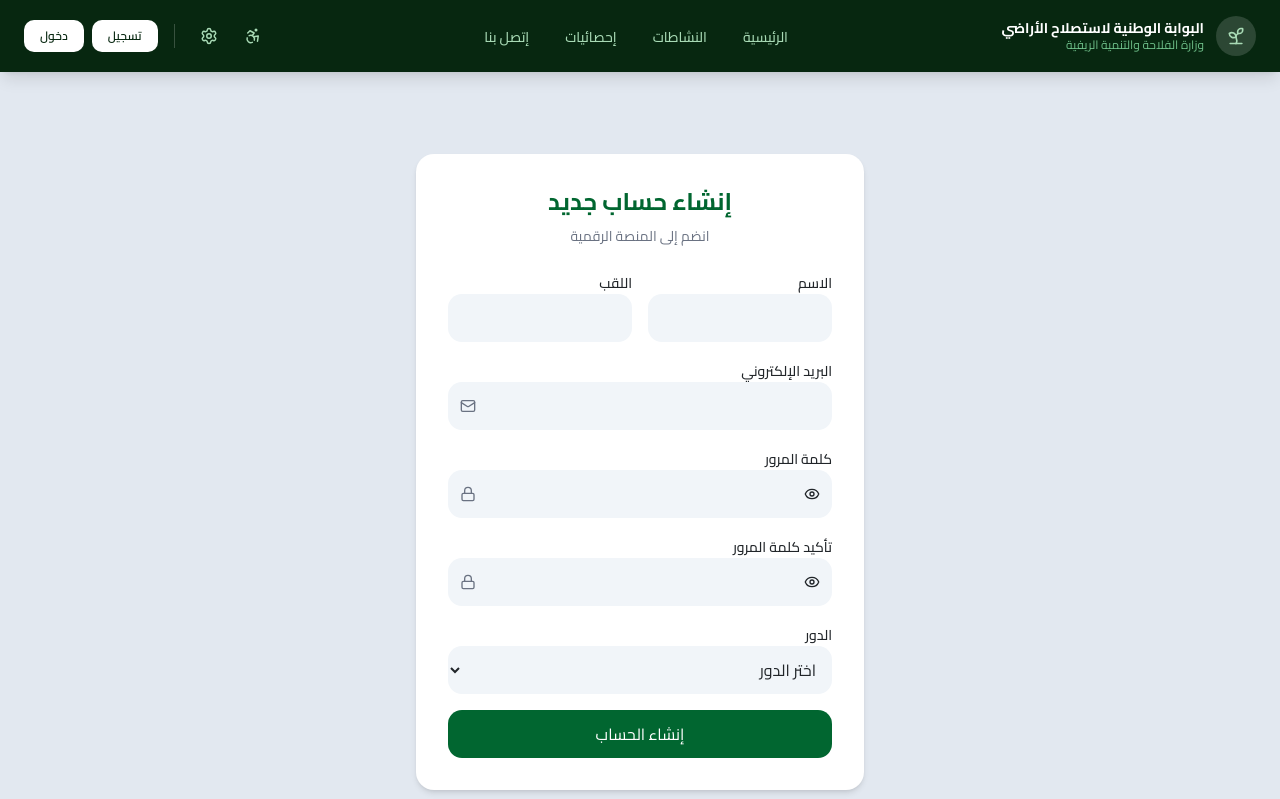
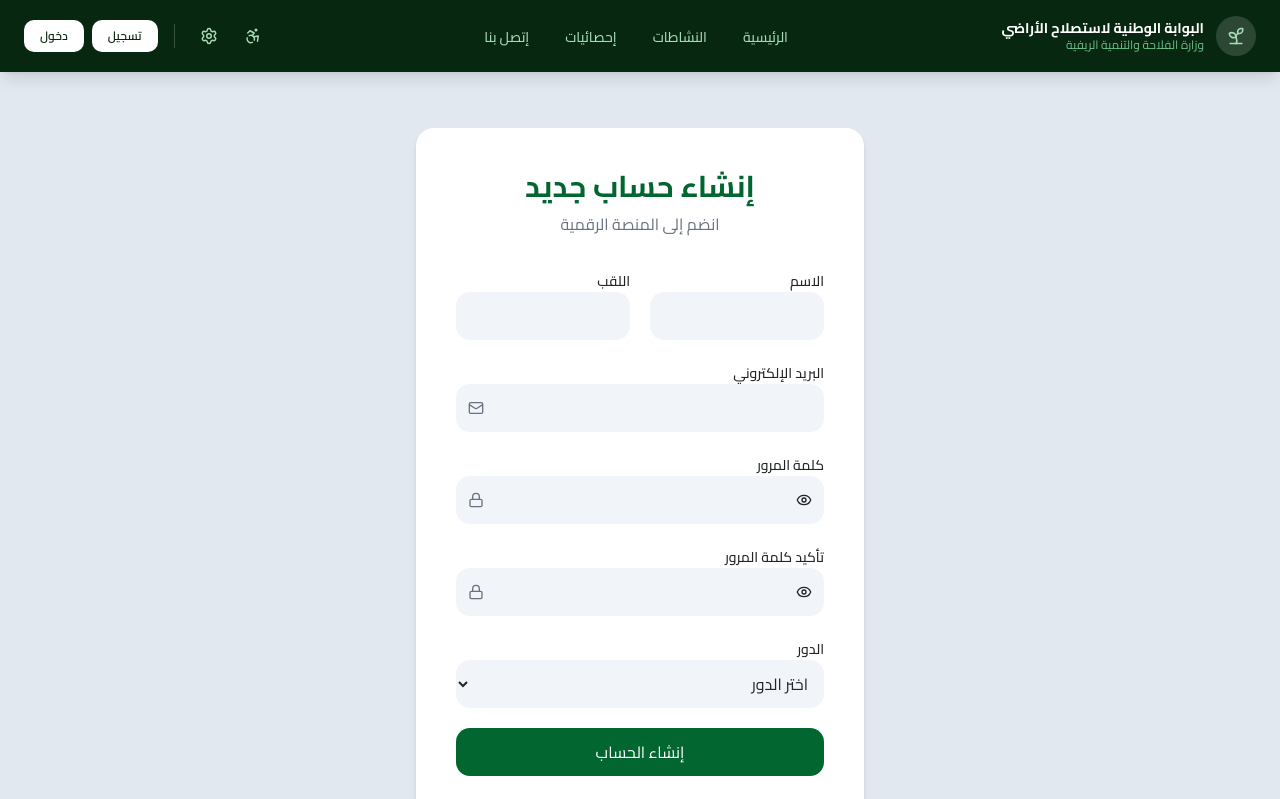
Before and after one commit to assaslayounes/istislah, a React (Vite) app: page /register in a window 1280 px wide. Shown: the top 799 px of the page. Built offline with nearby package versions, Linux system fonts and the light colour scheme.

Commit message:
change in AuthLayout.tsx

```diff
--- a/src/components/layout/AuthLayout.tsx
+++ b/src/components/layout/AuthLayout.tsx
@@ -8,11 +8,11 @@ type Props = {
 
 export const AuthLayout = ({ title, subtitle, children }: Props) => {
     return (
-        <div className="min-h-screen flex items-center justify-center bg-slate-200 px-4">
-            <div className="w-full max-w-md bg-white p-8 rounded-2xl shadow-md space-y-6">
+        <div className="min-h-screen flex items-center justify-center bg-slate-200 p-4 sm:p-6 md:p-8">
+            <div className="w-full max-w-md bg-white p-6 sm:p-8 md:p-10 rounded-2xl shadow-md space-y-6 sm:space-y-8">
                 <div className="text-center space-y-2">
-                    <h1 className="text-2xl font-bold text-green-800">{title}</h1>
-                    <p className="text-sm text-gray-500">{subtitle}</p>
+                    <h1 className="text-2xl sm:text-3xl font-bold text-green-800">{title}</h1>
+                    <p className="text-sm sm:text-base text-gray-500">{subtitle}</p>
                 </div>
 
                 {children}
--- a/src/pages/RegisterPage.tsx
+++ b/src/pages/RegisterPage.tsx
@@ -30,8 +30,8 @@ export default function RegisterPage() {
             title="إنشاء حساب جديد"
             subtitle="انضم إلى المنصة الرقمية"
         >
-            <form onSubmit={handleSubmit(onSubmit)} className="space-y-4">
-                <div className="grid grid-cols-2 gap-4">
+            <form onSubmit={handleSubmit(onSubmit)} className="space-y-4 sm:space-y-5">
+                <div className="grid grid-cols-1 sm:grid-cols-2 gap-4 sm:gap-5">
                     <FormInput
                         label="الاسم"
                         {...register("firstName")}
```
